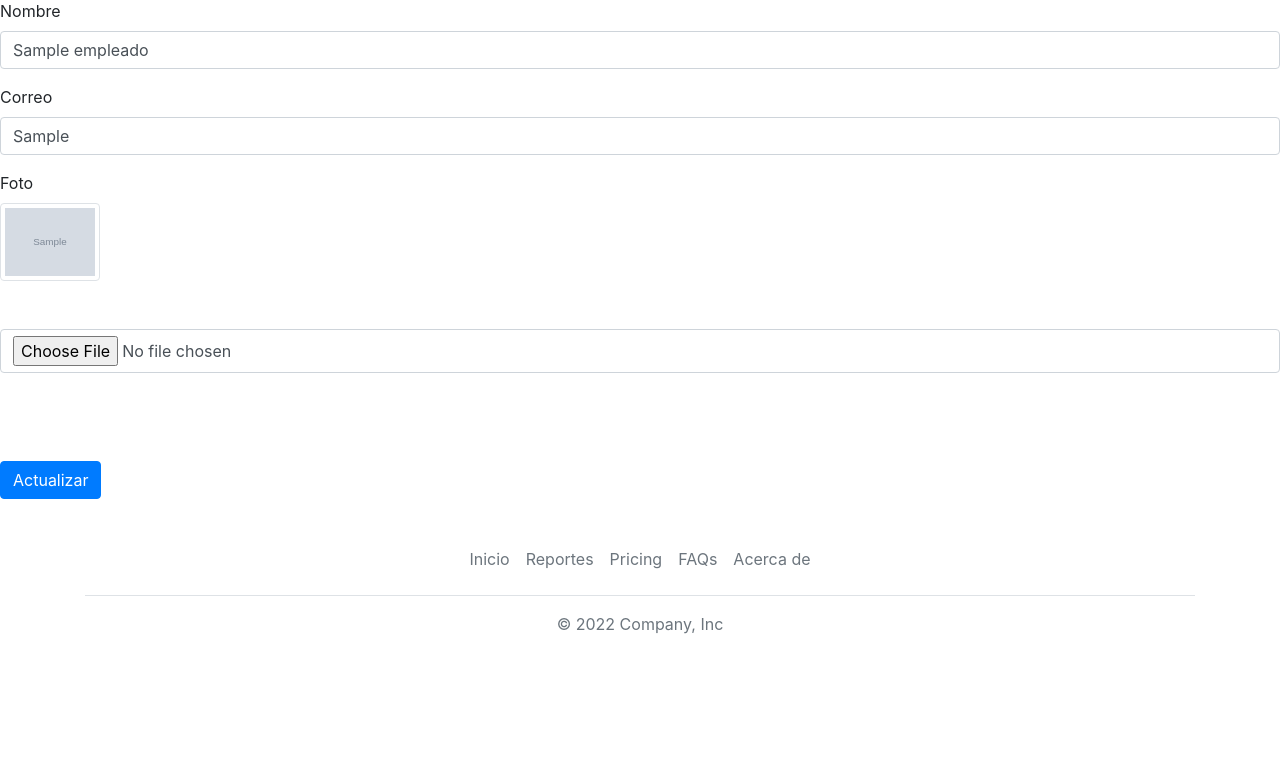
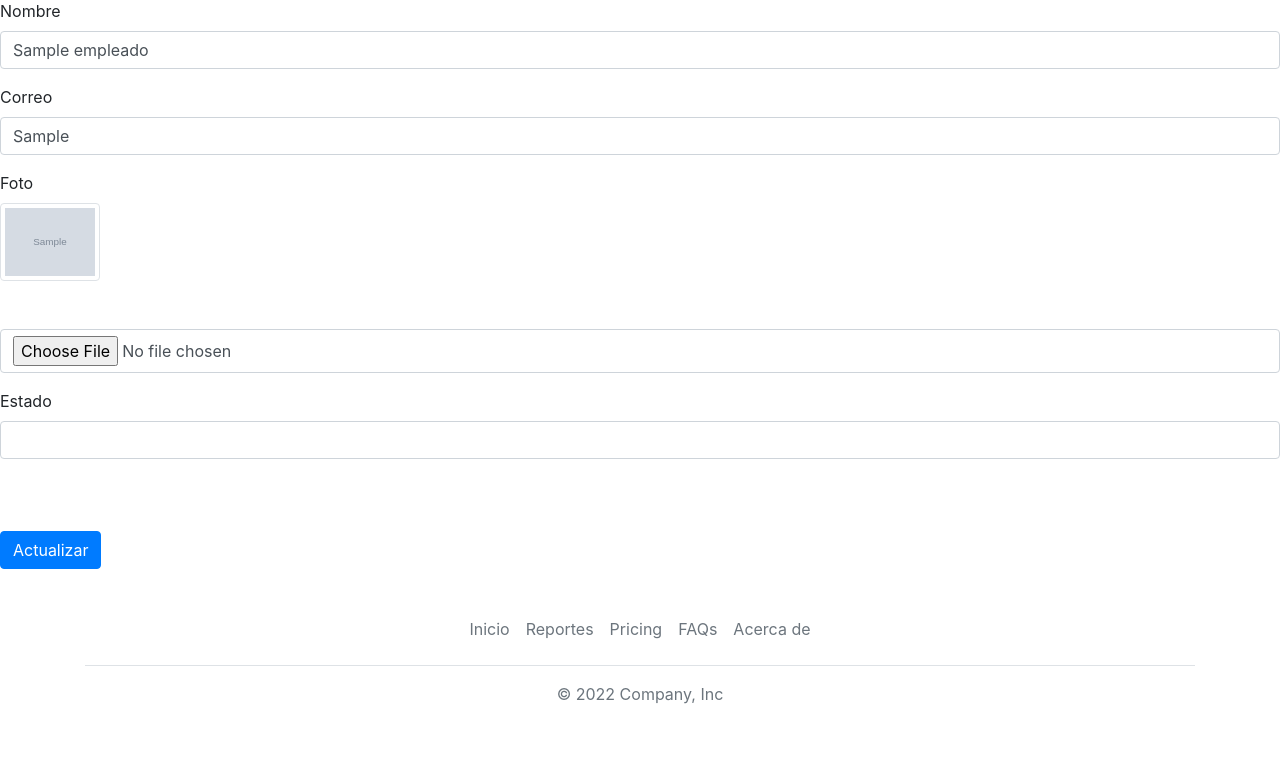
Before and after one commit to LeoJaim/sistema-empleados, a Flask app: page /edit/1 in a window 1280 px wide. Shown: the part 154-916 px from the top of the page. Before the commit the page ends 788 px from the top, so only its background shows below. Run offline with Flask 2, Linux system fonts and the light colour scheme; tables that the repository leaves empty or names only in its code hold one stand-in row (values such as "Sample post"); grey boxes marked "Sample" are stand-in pictures; some libraries are stand-ins or nearby versions.

Commit message:
baja logica

```diff
--- a/src/app.py
+++ b/src/app.py
@@ -31,7 +31,7 @@
     conn=mysql.connect()
     cursor=conn.cursor()
 
-    sql = "SELECT id,nombre,correo,foto FROM empleados"
+    sql = "SELECT id,nombre,correo,foto FROM empleados where estado=1"
     cursor.execute(sql)
 
     return render_template('empleados/index.html', empleados=cursor)
@@ -45,6 +45,7 @@
     _nombre = request.form['nombre']
     _correo = request.form['correo']
     _foto = request.files['foto']
+    _estado = True
     now = datetime.now()
     tiempo = now.strftime("%Y%H%M%S")
     if _foto.filename != '':
@@ -54,8 +55,8 @@
 
     conn=mysql.connect()
     cursor=conn.cursor()
-    sql = "INSERT INTO empleados (id,nombre,correo,foto) VALUES (NULL,%s,%s,%s)"
-    data = (_nombre,_correo,newNamePhoto)
+    sql = "INSERT INTO empleados (id,nombre,correo,foto,estado) VALUES (NULL,%s,%s,%s,%s)"
+    data = (_nombre,_correo,newNamePhoto,_estado)
     cursor.execute(sql, data)
     conn.commit()
     return redirect('/')
@@ -77,12 +78,13 @@
     _nombre = request.form['nombre']
     _correo = request.form['email']
     _foto = request.files['foto']
+    _estado = request.form['estado']
     id = request.form['id']
     conn = mysql.connect()
     cursor = conn.cursor()
     #Actualizo todos los datos menos la foto
-    sql = "UPDATE empleados SET nombre=%s,correo=%s WHERE id=%s"
-    data = (_nombre,_correo,id)
+    sql = "UPDATE empleados SET nombre=%s,correo=%s,estado=%s WHERE id=%s"
+    data = (_nombre,_correo,id,_estado)
     cursor.execute(sql, data)
     conn.commit()
     #Trato la foto específicamente
@@ -119,6 +121,15 @@
     cursor.execute(sql, data)
     conn.commit()
     return redirect('/')
+@app.route('/inactive/<int:id>')
+def inactive(id):
+    conn=mysql.connect()
+    cursor=conn.cursor()
+    sql = "UPDATE empleados SET estado=0 WHERE id=%s"
+    data = (id,)
+    cursor.execute(sql, data)
+    conn.commit()
+    return redirect('/')
 
 if __name__ == '__main__':
     app.run(debug=True)
--- a/src/templates/empleados/create.html
+++ b/src/templates/empleados/create.html
@@ -11,7 +11,10 @@
            <div class="form-group">
                <label>Foto</label>
                <input type="file" class="form-control" name="foto">
+               <br>
+               <br>
+               <br>
+               <!--img src="" alt=""-->
            </div>
            <button type="submit" class="btn btn-primary">Guardar Empleado</button>
-
 {%include 'footer.html'%}
--- a/src/templates/empleados/edit.html
+++ b/src/templates/empleados/edit.html
@@ -19,6 +19,9 @@
                     <br>
                     <input type="file" class="form-control" id="foto" name="foto" value="{{empleado[3]}}">
                 </div>
+                <div class="form-group">
+                    <label for="estado">Estado</label>
+                    <input type="boolean" class="form-control" id="estado" name="estado" value="{{empleado[4]}}">
                 <br>
                 <br>
                 <br>
--- a/src/templates/empleados/index.html
+++ b/src/templates/empleados/index.html
@@ -1,6 +1,6 @@
 {% include 'header.html' %}
     <!--div id="container"-->
-        <table class="table table-bordered" >
+        <table class="table table-bordered">
             <thead class="thead-dark">
                 <tr>
                     <th scope="col">Legajo</th>
@@ -19,7 +19,7 @@
                         <td>
                             <img class="img-thumbnail" width="100" src="{{url_for('uploads',nombreFoto=empleado[3])}}" alt="">
                         </td>
-                        <td><a class = "btn btn-warning" href= "/edit/{{empleado[0]}}">Editar</a>  <a class = "btn btn-danger" href= "/delete/{{empleado[0]}}"> Borrar</a></td>
+                        <td><a class = "btn btn-warning" href= "/edit/{{empleado[0]}}">Editar</a>  <a class = "btn btn-danger" href= "/delete/{{empleado[0]}}"> Borrar</a> <a class = "btn btn-secondary" href= "/inactive/{{empleado[0]}}"> Inactiva</a></td>
                     </tr>
                     {% endfor %}
                 </tbody>
```
